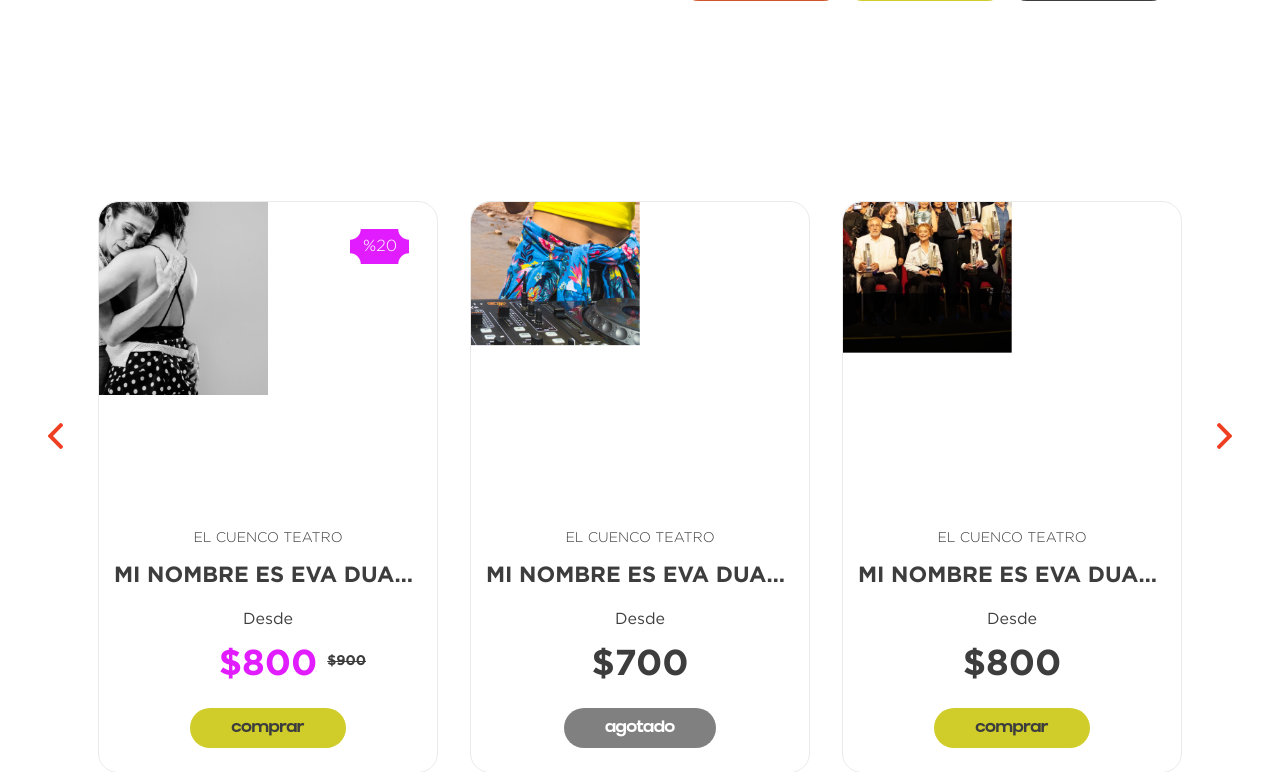
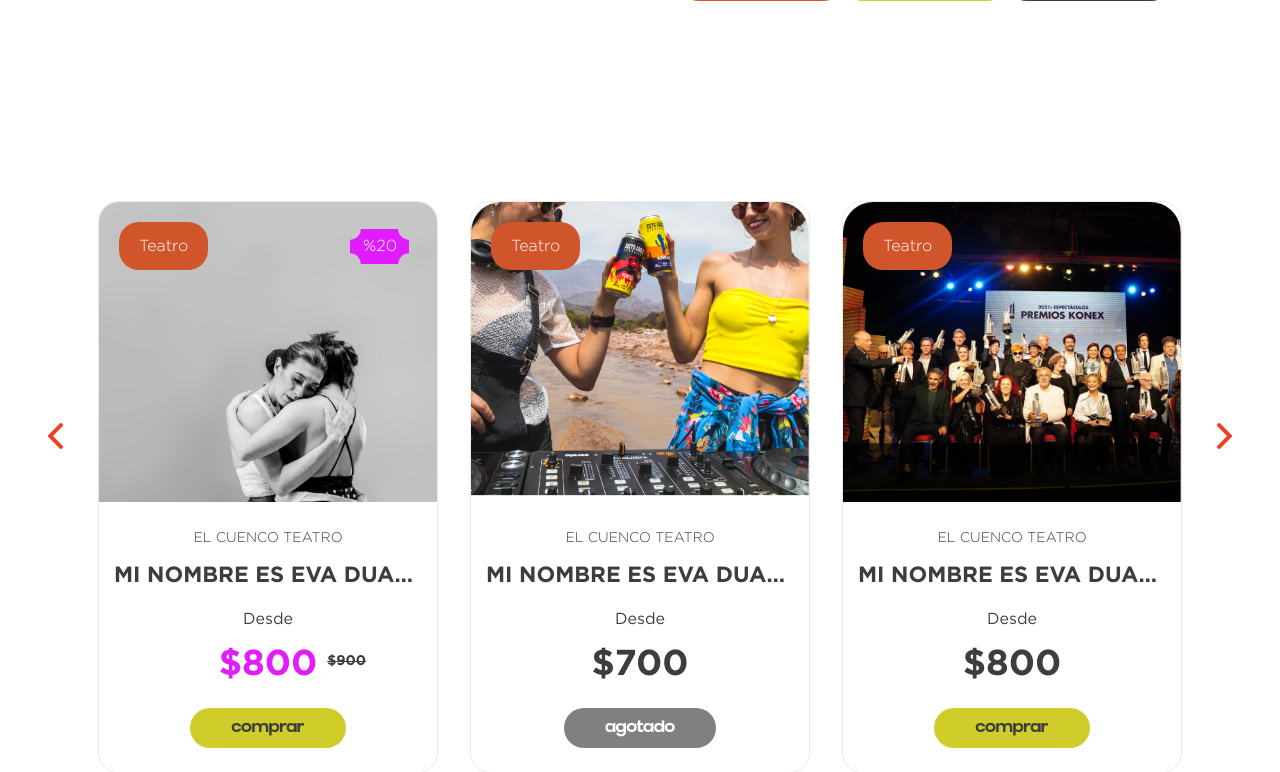
Before and after one commit to Pununuk/antesala, a PHP site: page / in a window 1280 px wide. Shown: the part 1481-2253 px from the top of the page. Run offline with PHP 8.4, Linux system fonts and the light colour scheme.

Commit message:
cambios de pantallas

```diff
--- a/assets/css/style.css
+++ b/assets/css/style.css
@@ -422,11 +422,11 @@
     position: relative;
     border-radius: 20px 20px 0 0;
 }
-#eventos .img-evento img {
+/* #eventos .img-evento img {
     top: -50%;
     left: -50%;
     position: absolute;
-}
+} */
 #eventos .img-evento .tag-evento {
     top: 20px;
     left: 20px;
```
